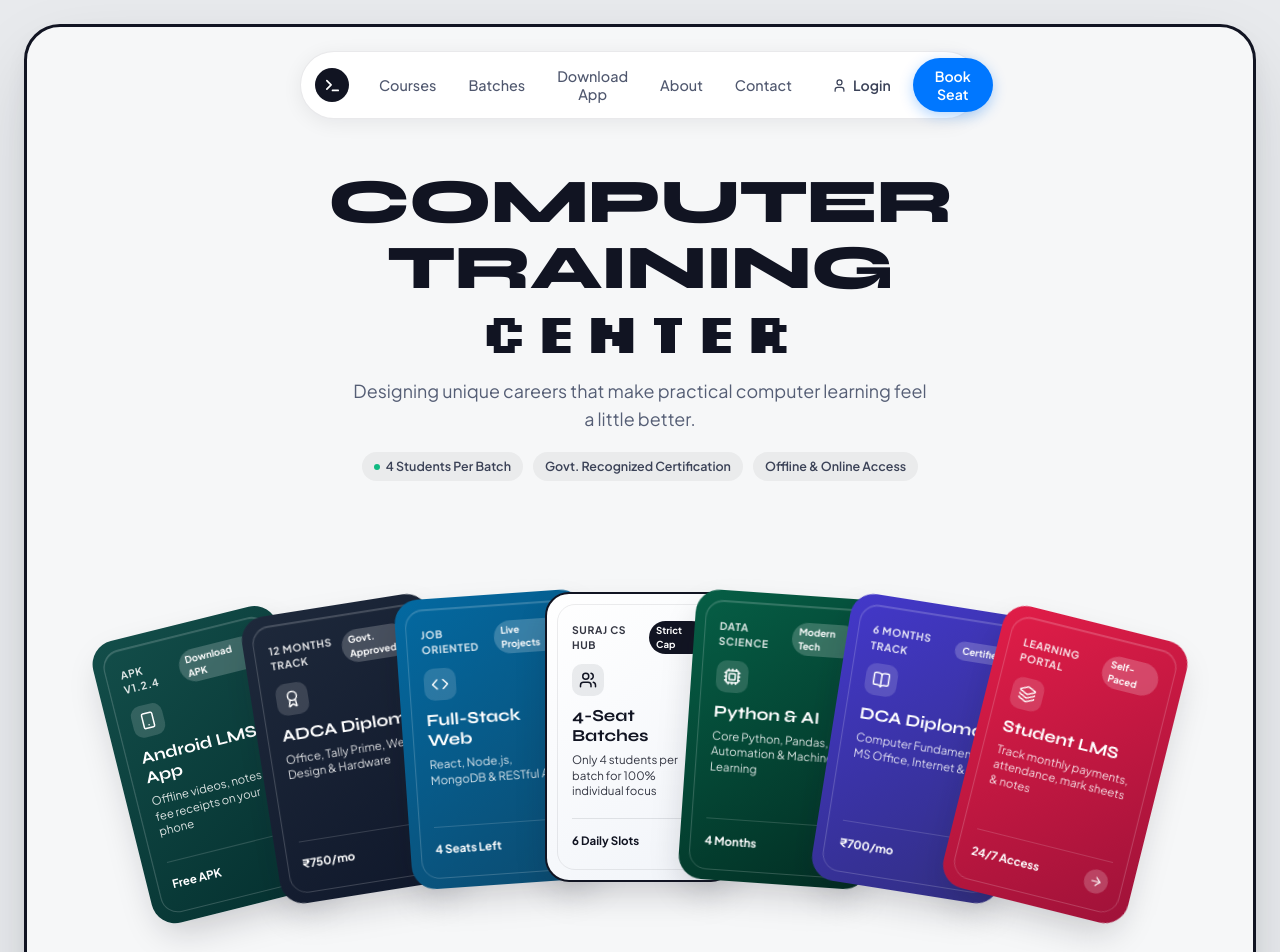
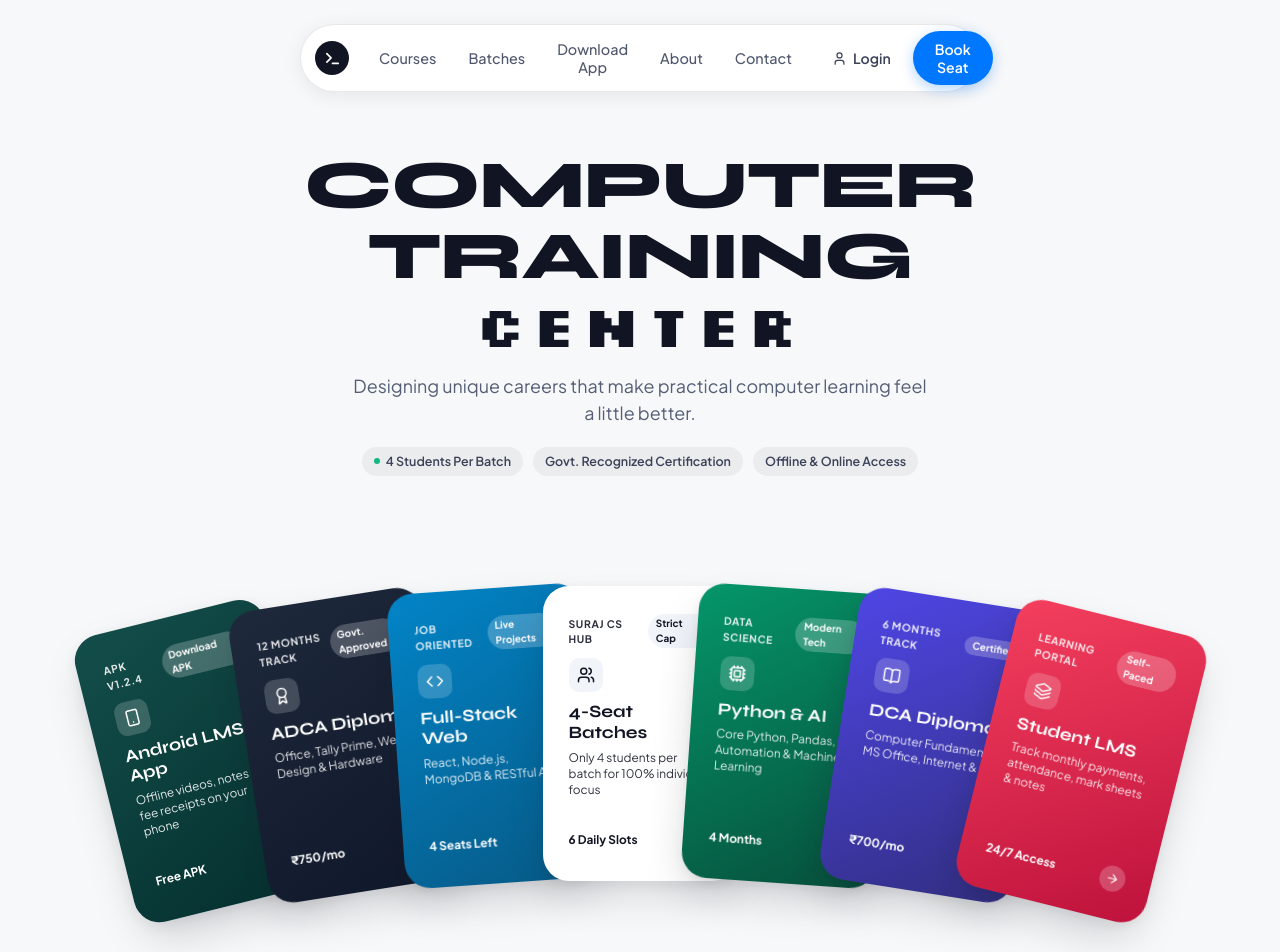
Before and after one commit to CyberSparkx/LMS, a React (Vite) app in the folder frontend/: page / in a window 1280 px wide. Shown: the top 952 px of the page. Built offline with nearby package versions, Linux system fonts and the light colour scheme.

Commit message:
style: remove all enclosing frame and hero borders, ensure borderless clean layout without person

```diff
--- a/frontend/src/components/Hero.css
+++ b/frontend/src/components/Hero.css
@@ -1,11 +1,11 @@
 /* ==========================================================================
-   Hero Styling - Exact Match to New Reference Design (Fanned Out Cards)
+   Hero Styling - Exact Match to Reference Design (Fanned Out Cards, No Borders)
    ========================================================================== */
 
 .fanned-hero-section {
   position: relative;
   width: 100%;
-  padding: 40px 20px 0 20px;
+  padding: 48px 20px 40px 20px;
   display: flex;
   flex-direction: column;
   align-items: center;
@@ -16,8 +16,8 @@
 
 /* Typography Container */
 .hero-typography-container {
-  max-width: 840px;
-  margin: 0 auto 36px auto;
+  max-width: 860px;
+  margin: 0 auto 38px auto;
   display: flex;
   flex-direction: column;
   align-items: center;
@@ -35,7 +35,7 @@
 
 .title-top-line {
   font-family: var(--font-display);
-  font-size: clamp(2.2rem, 5.2vw, 3.9rem);
+  font-size: clamp(2.3rem, 5.4vw, 4.2rem);
   font-weight: 800;
   letter-spacing: -0.02em;
   text-transform: uppercase;
@@ -43,15 +43,15 @@
 
 .title-pixel-line {
   font-family: var(--font-pixel);
-  font-size: clamp(1.9rem, 4.5vw, 3.5rem);
+  font-size: clamp(2rem, 4.6vw, 3.6rem);
   font-weight: 700;
   letter-spacing: 0.12em;
   color: #111422;
-  margin-top: 2px;
+  margin-top: 4px;
 }
 
 .hero-fanned-subtitle {
-  font-size: clamp(0.95rem, 1.4vw, 1.12rem);
+  font-size: clamp(0.96rem, 1.4vw, 1.15rem);
   color: #555e75;
   max-width: 580px;
   line-height: 1.55;
@@ -87,13 +87,13 @@
 }
 
 /* ==========================================================================
-   Fanned-out Cards Deck (Exact Match to Reference Mockup)
+   Fanned-out Cards Deck (Borderless, Smooth Curves & Soft Shadows)
    ========================================================================== */
 
 .fanned-deck-wrapper {
   position: relative;
   width: 100%;
-  max-width: 1140px;
+  max-width: 1160px;
   margin: 10px auto 40px auto;
   padding: 20px 0 30px 0;
   display: flex;
@@ -113,16 +113,18 @@
 
 .deck-card {
   position: relative;
-  width: 190px;
-  height: 290px;
+  width: 195px;
+  height: 295px;
   margin-left: -58px;
-  border-radius: 24px;
-  padding: 10px;
+  border-radius: 26px;
+  padding: 12px;
   cursor: pointer;
   transform-origin: bottom center;
   transition: transform 0.3s cubic-bezier(0.16, 1, 0.3, 1), box-shadow 0.3s ease;
   user-select: none;
-  box-shadow: 0 16px 36px -8px rgba(17, 20, 34, 0.22);
+  box-shadow:
+    0 20px 45px -10px rgba(17, 20, 34, 0.22),
+    0 4px 14px rgba(17, 20, 34, 0.06);
 }
 
 .deck-card:first-child {
@@ -130,61 +132,59 @@
 }
 
 .deck-card.is-hovered {
-  box-shadow: 0 28px 55px -12px rgba(17, 20, 34, 0.35);
+  box-shadow:
+    0 30px 60px -12px rgba(17, 20, 34, 0.36),
+    0 8px 24px rgba(17, 20, 34, 0.1);
 }
 
-/* Screen Mockup Frame inside each card */
+/* Screen Mockup Frame inside each card - No harsh borders */
 .card-mock-screen {
   width: 100%;
   height: 100%;
-  border-radius: 18px;
+  border-radius: 20px;
   padding: 16px 14px;
   display: flex;
   flex-direction: column;
   justify-content: space-between;
   text-align: left;
-  border: 1px solid rgba(255, 255, 255, 0.18);
-  box-shadow: inset 0 1px 1px rgba(255, 255, 255, 0.2);
 }
 
 /* Card Themes matching vibrant aesthetic in reference */
 .deck-card.dark-teal {
-  background: linear-gradient(145deg, #134e4a, #042f2e);
+  background: linear-gradient(150deg, #134e4a, #042f2e);
   color: #ffffff;
 }
 
 .deck-card.navy {
-  background: linear-gradient(145deg, #1e293b, #0f172a);
+  background: linear-gradient(150deg, #1e293b, #0f172a);
   color: #ffffff;
 }
 
 .deck-card.ocean {
-  background: linear-gradient(145deg, #0369a1, #0c4a6e);
+  background: linear-gradient(150deg, #0284c7, #075985);
   color: #ffffff;
 }
 
 .deck-card.featured-slate {
-  background: linear-gradient(145deg, #ffffff, #f1f4f9);
+  background: #ffffff;
   color: #111422;
-  border: 2px solid #111422;
-}
-
-.deck-card.featured-slate .card-mock-screen {
-  border-color: rgba(17, 20, 34, 0.08);
+  box-shadow:
+    0 20px 45px -10px rgba(17, 20, 34, 0.16),
+    0 4px 16px rgba(17, 20, 34, 0.06);
 }
 
 .deck-card.emerald {
-  background: linear-gradient(145deg, #065f46, #022c22);
+  background: linear-gradient(150deg, #059669, #064e3b);
   color: #ffffff;
 }
 
 .deck-card.indigo {
-  background: linear-gradient(145deg, #4338ca, #312e81);
+  background: linear-gradient(150deg, #4f46e5, #312e81);
   color: #ffffff;
 }
 
 .deck-card.crimson-coral {
-  background: linear-gradient(145deg, #e11d48, #9f1239);
+  background: linear-gradient(150deg, #f43f5e, #be123c);
   color: #ffffff;
 }
 
@@ -200,21 +200,21 @@
   font-weight: 700;
   text-transform: uppercase;
   letter-spacing: 0.06em;
-  opacity: 0.85;
+  opacity: 0.88;
 }
 
 .mock-badge {
-  font-size: 0.6rem;
+  font-size: 0.62rem;
   font-weight: 700;
-  padding: 2px 7px;
+  padding: 2px 8px;
   border-radius: var(--radius-pill);
-  background: rgba(255, 255, 255, 0.2);
+  background: rgba(255, 255, 255, 0.22);
   backdrop-filter: blur(4px);
 }
 
 .deck-card.featured-slate .mock-badge {
-  background: #111422;
-  color: #ffffff;
+  background: #f1f4f9;
+  color: #111422;
 }
 
 /* Mock Card Body */
@@ -226,10 +226,10 @@
 }
 
 .mock-icon-wrap {
-  width: 32px;
-  height: 32px;
+  width: 34px;
+  height: 34px;
   border-radius: 10px;
-  background: rgba(255, 255, 255, 0.15);
+  background: rgba(255, 255, 255, 0.18);
   display: flex;
   align-items: center;
   justify-content: center;
@@ -237,21 +237,21 @@
 }
 
 .deck-card.featured-slate .mock-icon-wrap {
-  background: rgba(17, 20, 34, 0.08);
+  background: #f1f4f9;
   color: #111422;
 }
 
 .mock-title {
   font-family: var(--font-display);
-  font-size: 1.05rem;
+  font-size: 1.08rem;
   font-weight: 700;
   line-height: 1.2;
 }
 
 .mock-details {
-  font-size: 0.72rem;
+  font-size: 0.74rem;
   line-height: 1.35;
-  opacity: 0.85;
+  opacity: 0.88;
 }
 
 /* Mock Card Footer */
@@ -261,23 +261,18 @@
   justify-content: space-between;
   margin-top: auto;
   padding-top: 10px;
-  border-top: 1px solid rgba(255, 255, 255, 0.15);
-}
-
-.deck-card.featured-slate .mock-footer {
-  border-top-color: rgba(17, 20, 34, 0.1);
 }
 
 .mock-stat-badge {
-  font-size: 0.72rem;
+  font-size: 0.74rem;
   font-weight: 700;
 }
 
 .mock-arrow-action {
-  width: 24px;
-  height: 24px;
+  width: 26px;
+  height: 26px;
   border-radius: 50%;
-  background: rgba(255, 255, 255, 0.2);
+  background: rgba(255, 255, 255, 0.22);
   display: flex;
   align-items: center;
   justify-content: center;
@@ -294,36 +289,22 @@
 }
 
 /* ==========================================================================
-   Sawtooth Bottom Divider (from Reference Image, no person)
-   ========================================================================== */
-
-.bottom-sawtooth-divider {
-  position: relative;
-  width: 100%;
-  margin-top: auto;
-  line-height: 0;
-  overflow: hidden;
-}
-
-.sawtooth-svg {
-  width: 100%;
-  height: 28px;
-  display: block;
-}
-
-/* ==========================================================================
    Responsive Adaptations
    ========================================================================== */
 
 @media (max-width: 1024px) {
   .deck-card {
-    width: 165px;
-    height: 260px;
+    width: 170px;
+    height: 265px;
     margin-left: -48px;
   }
 }
 
 @media (max-width: 768px) {
+  .fanned-hero-section {
+    padding: 30px 16px;
+  }
+
   .fanned-deck-wrapper {
     overflow-x: auto;
     justify-content: flex-start;
--- a/frontend/src/components/Hero.jsx
+++ b/frontend/src/components/Hero.jsx
@@ -5,13 +5,9 @@ import {
   BookOpen,
   Award,
   Users,
-  CheckCircle2,
   ArrowRight,
   Layers,
-  Cpu,
-  FileText,
-  Clock,
-  Sparkles
+  Cpu
 } from 'lucide-react';
 import './Hero.css';
 
@@ -191,15 +187,6 @@ export default function Hero({ onOpenCourses, onOpenBatches, onOpenDownloadApp,
           })}
         </div>
       </div>
-
-      {/* Decorative Bottom Sawtooth Border from Reference Image (Person removed per prompt) */}
-      <div className="bottom-sawtooth-divider" aria-hidden="true">
-        <svg viewBox="0 0 1200 36" preserveAspectRatio="none" className="sawtooth-svg">
-          <polygon points="
-            0,36 0,20 20,0 40,20 60,0 80,20 100,0 120,20 140,0 160,20 180,0 200,20 220,0 240,20 260,0 280,20 300,0 320,20 340,0 360,20 380,0 400,20 420,0 440,20 460,0 480,20 500,0 520,20 540,0 560,20 580,0 600,20 620,0 640,20 660,0 680,20 700,0 720,20 740,0 760,20 780,0 800,20 820,0 840,20 860,0 880,20 900,0 920,20 940,0 960,20 980,0 1000,20 1020,0 1040,20 1060,0 1080,20 1100,0 1120,20 1140,0 1160,20 1180,0 1200,20 1200,36
-          " fill="#ffffff" />
-        </svg>
-      </div>
     </section>
   );
 }
--- a/frontend/src/index.css
+++ b/frontend/src/index.css
@@ -8,9 +8,9 @@
   --font-pixel: 'Silkscreen', monospace;
   --font-tech: 'Space Grotesk', sans-serif;
 
-  /* Color Palette - Minimalist warm off-white from reference */
-  --bg-page: #e8eaed;
-  --bg-canvas: #f6f7f8;
+  /* Color Palette - Minimalist clean off-white from reference */
+  --bg-page: #f7f8f9;
+  --bg-canvas: #f7f8f9;
   --bg-surface: #ffffff;
   --bg-pill: rgba(255, 255, 255, 0.95);
 
@@ -23,15 +23,12 @@
   --accent-dark: #111422;
   --accent-dark-hover: #22273d;
 
-  --border-frame: #111422;
-  --border-subtle: rgba(17, 20, 34, 0.08);
+  --border-subtle: rgba(17, 20, 34, 0.06);
 
-  --shadow-frame: 0 30px 80px -15px rgba(17, 20, 34, 0.18), 0 10px 25px -5px rgba(17, 20, 34, 0.08);
   --shadow-card: 0 16px 36px -10px rgba(17, 20, 34, 0.12), 0 2px 8px rgba(17, 20, 34, 0.04);
   --shadow-fanned: 0 20px 45px -10px rgba(17, 20, 34, 0.22);
 
   --radius-pill: 9999px;
-  --radius-frame: 36px;
   --radius-card: 22px;
 }
 
@@ -50,31 +47,30 @@ html, body {
   -webkit-font-smoothing: antialiased;
   -moz-osx-font-smoothing: grayscale;
   line-height: 1.5;
+  overflow-x: hidden;
 }
 
-/* Outer browser wrapper to replicate the framed screen effect */
+/* Full-width clean wrapper without enclosing frame borders */
 .app-viewport-wrapper {
   min-height: 100vh;
-  padding: 24px;
+  width: 100%;
+  padding: 0;
   display: flex;
   flex-direction: column;
-  align-items: center;
-  justify-content: flex-start;
+  background-color: var(--bg-page);
 }
 
-/* Framed Canvas (Exact look of the reference mockup frame) */
+/* Main content container - seamless & borderless */
 .stage-framed-container {
   position: relative;
   width: 100%;
-  max-width: 1360px;
+  min-height: 100vh;
   background-color: var(--bg-canvas);
-  border: 3px solid var(--border-frame);
-  border-radius: var(--radius-frame);
-  box-shadow: var(--shadow-frame);
-  overflow: hidden;
+  border: none;
+  border-radius: 0;
+  box-shadow: none;
   display: flex;
   flex-direction: column;
-  min-height: calc(100vh - 48px);
 }
 
 /* Base button styles */
@@ -105,14 +101,3 @@ a {
 ::-webkit-scrollbar-thumb:hover {
   background: #aab4c5;
 }
-
-@media (max-width: 768px) {
-  .app-viewport-wrapper {
-    padding: 8px;
-  }
-  .stage-framed-container {
-    border-radius: 20px;
-    border-width: 2px;
-    min-height: calc(100vh - 16px);
-  }
-}
```
